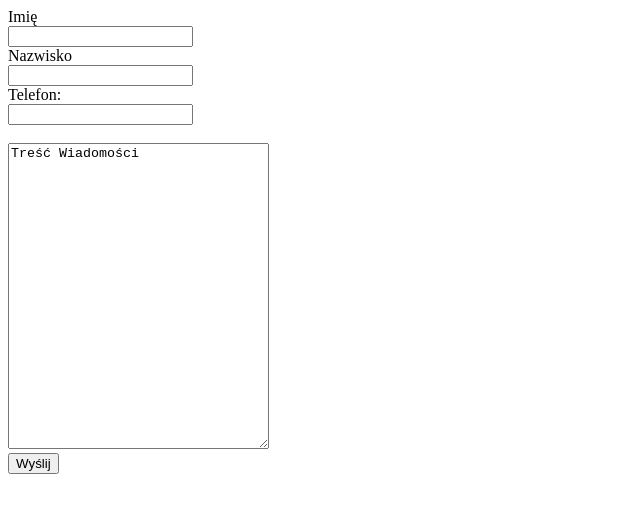
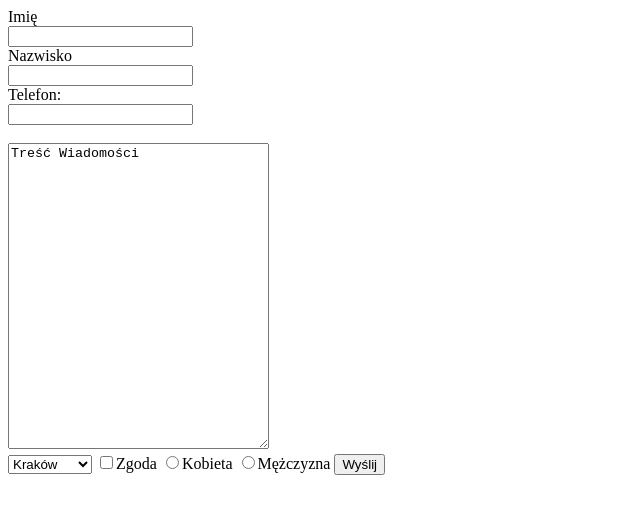
Before and after one commit to Klaudia1001/Klaudia1001.github.-io, a plain HTML site: page index.html in a window 1280 px wide. Shown: the whole page, without its empty margins (0-640 px from the left). Drawn offline with Linux system fonts and the light colour scheme.

Commit message:
nowe akna

```diff
--- a/index.html
+++ b/index.html
@@ -15,6 +15,16 @@
   <input type="tel" id="phone" name="phone"><br />
   <br />
   <textarea name="message" id="message" cols="30" rows="20">Treść Wiadomości</textarea> <br />
+  <select name="miasto" id="miasto">
+<option value="Kraków">Kraków</option>
+<option value="Warszawa">Warszawa</option>
+</select>
+ <input type="checkbox" id="Zgoda"><label
+ for="zgoda">Zgoda</label>
+        <input type="radio" id="Kobieta"><label
+   for="Kobieta">Kobieta</label>
+   <input type="radio" id="Mężczyzna"><label
+   for="Kobieta">Mężczyzna</label>
   <input type="submit" value="Wyślij">
 
     </form>
```
